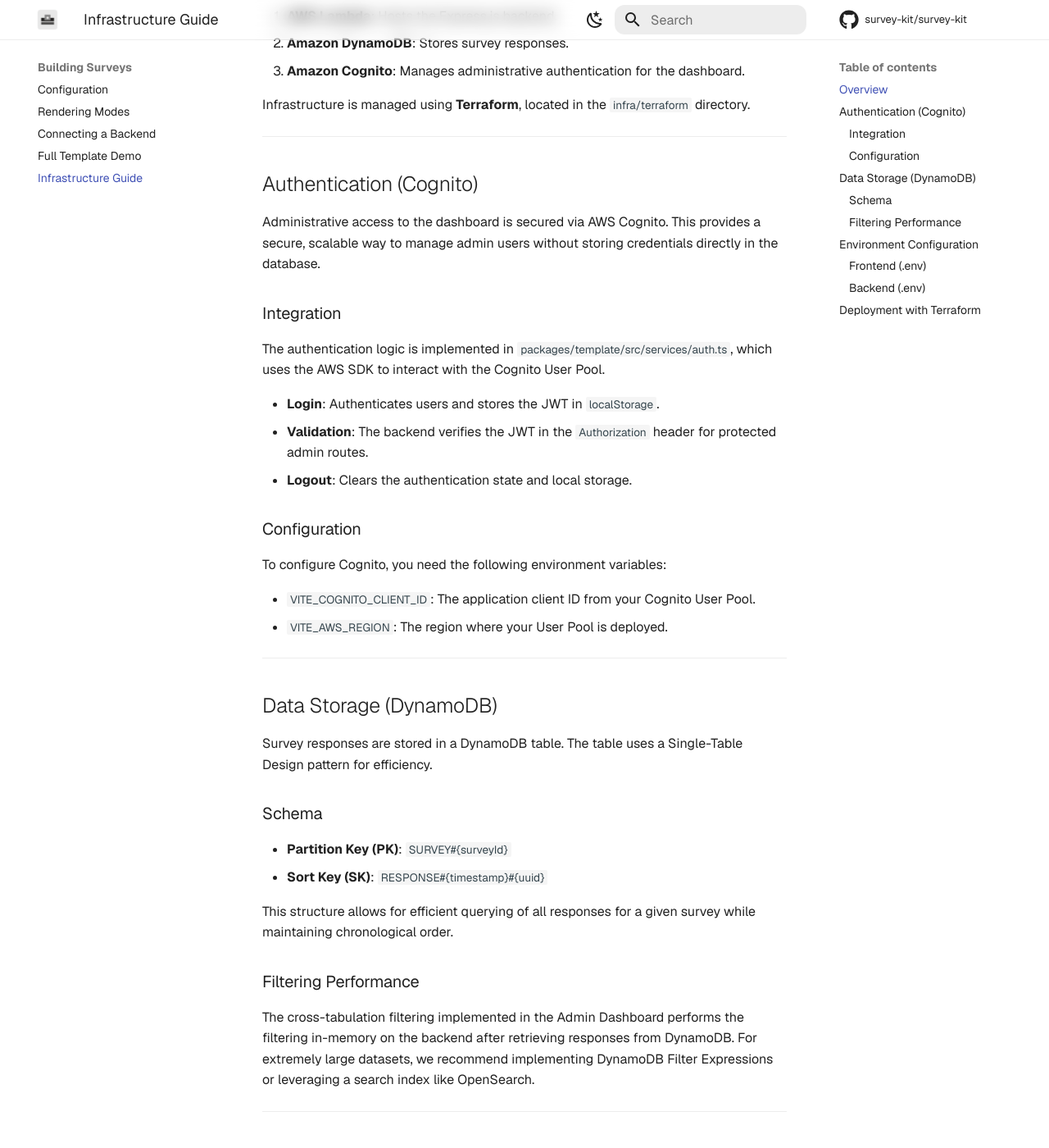
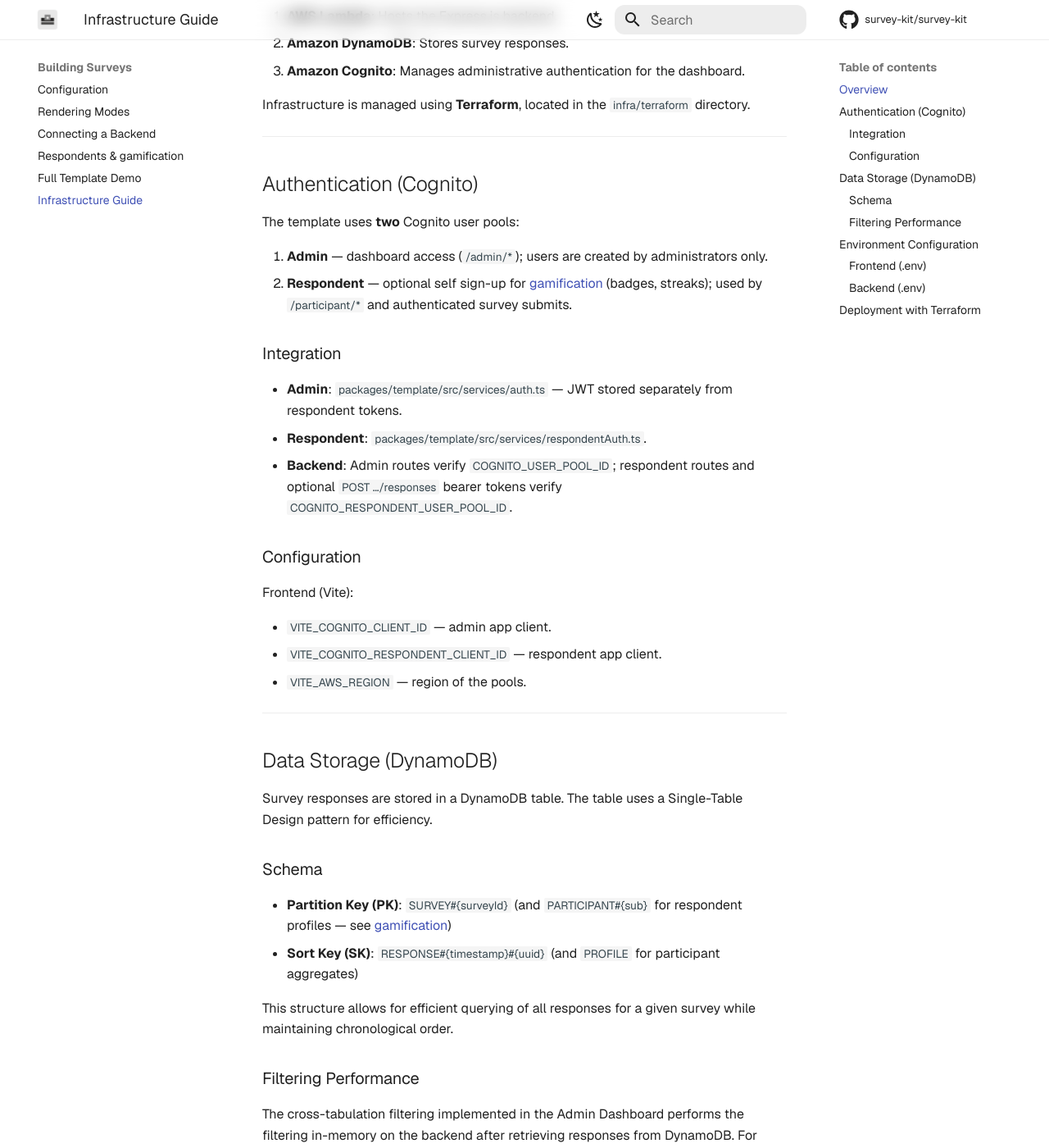
Before and after one commit to survey-kit/survey-kit, an MkDocs documentation site: the page built from docs/docs/guides/infrastructure.md, in a window 1280 px wide and 1400 px high, scrolled down 594 px. Shown: the whole window at 82% size. Built offline with MkDocs 1.6.1 and Material for MkDocs 9.7.7, drawn with Linux system fonts in a browser that asks for light colours; comment, search, counter and statistics services are not loaded; some of the changed text lies outside the part shown.

Commit message:
docs(gamification): create docs on the gamification elements

````diff
--- a/docs/docs/guides/infrastructure.md
+++ b/docs/docs/guides/infrastructure.md
@@ -19,22 +19,24 @@
 
 ## Authentication (Cognito)
 
-Administrative access to the dashboard is secured via AWS Cognito. This provides a secure, scalable way to manage admin users without storing credentials directly in the database.
+The template uses **two** Cognito user pools:
+
+1. **Admin** — dashboard access (`/admin/*`); users are created by administrators only.
+2. **Respondent** — optional self sign-up for [gamification](gamification.md) (badges, streaks); used by `/participant/*` and authenticated survey submits.
 
 ### Integration
 
-The authentication logic is implemented in `packages/template/src/services/auth.ts`, which uses the AWS SDK to interact with the Cognito User Pool.
-
-- **Login**: Authenticates users and stores the JWT in `localStorage`.
-- **Validation**: The backend verifies the JWT in the `Authorization` header for protected admin routes.
-- **Logout**: Clears the authentication state and local storage.
+- **Admin**: `packages/template/src/services/auth.ts` — JWT stored separately from respondent tokens.
+- **Respondent**: `packages/template/src/services/respondentAuth.ts`.
+- **Backend**: Admin routes verify `COGNITO_USER_POOL_ID`; respondent routes and optional `POST …/responses` bearer tokens verify `COGNITO_RESPONDENT_USER_POOL_ID`.
 
 ### Configuration
 
-To configure Cognito, you need the following environment variables:
+Frontend (Vite):
 
-- `VITE_COGNITO_CLIENT_ID`: The application client ID from your Cognito User Pool.
-- `VITE_AWS_REGION`: The region where your User Pool is deployed.
+- `VITE_COGNITO_CLIENT_ID` — admin app client.
+- `VITE_COGNITO_RESPONDENT_CLIENT_ID` — respondent app client.
+- `VITE_AWS_REGION` — region of the pools.
 
 ---
 
@@ -44,8 +46,8 @@
 
 ### Schema
 
-- **Partition Key (PK)**: `SURVEY#{surveyId}`
-- **Sort Key (SK)**: `RESPONSE#{timestamp}#{uuid}`
+- **Partition Key (PK)**: `SURVEY#{surveyId}` (and `PARTICIPANT#{sub}` for respondent profiles — see [gamification](gamification.md))
+- **Sort Key (SK)**: `RESPONSE#{timestamp}#{uuid}` (and `PROFILE` for participant aggregates)
 
 This structure allows for efficient querying of all responses for a given survey while maintaining chronological order.
 
@@ -62,7 +64,8 @@
 ### Frontend (.env)
 
 ```env
-VITE_COGNITO_CLIENT_ID=eu-west-2_XXXXXXXXX
+VITE_COGNITO_CLIENT_ID=xxxxxxxxxxxxxxxxxxxxxxxxxx
+VITE_COGNITO_RESPONDENT_CLIENT_ID=xxxxxxxxxxxxxxxxxxxxxxxxxx
 VITE_AWS_REGION=eu-west-2
 VITE_API_URL=https://api.yourdomain.com
 ```
@@ -72,6 +75,7 @@
 ```env
 DYNAMODB_TABLE_NAME=survey-responses
 COGNITO_USER_POOL_ID=eu-west-2_XXXXXXXXX
+COGNITO_RESPONDENT_USER_POOL_ID=eu-west-2_YYYYYYYYY
 AWS_REGION=eu-west-2
 ```
 
--- a/docs/mkdocs.yml
+++ b/docs/mkdocs.yml
@@ -47,6 +47,7 @@
       - Configuration: guides/configuration.md
       - Rendering Modes: guides/rendering-modes.md
       - Connecting a Backend: backend.md
+      - Respondents & gamification: guides/gamification.md
       - Full Template Demo: guides/template.md
       - Infrastructure Guide: guides/infrastructure.md
   - Packages:
````
Also changed, not shown: docs/docs/api/core.md (+17 -0 lines), docs/docs/backend.md (+20 -10 lines), docs/docs/guides/gamification.md (added, +59 -0 lines), docs/docs/index.md (+1 -0 lines).
